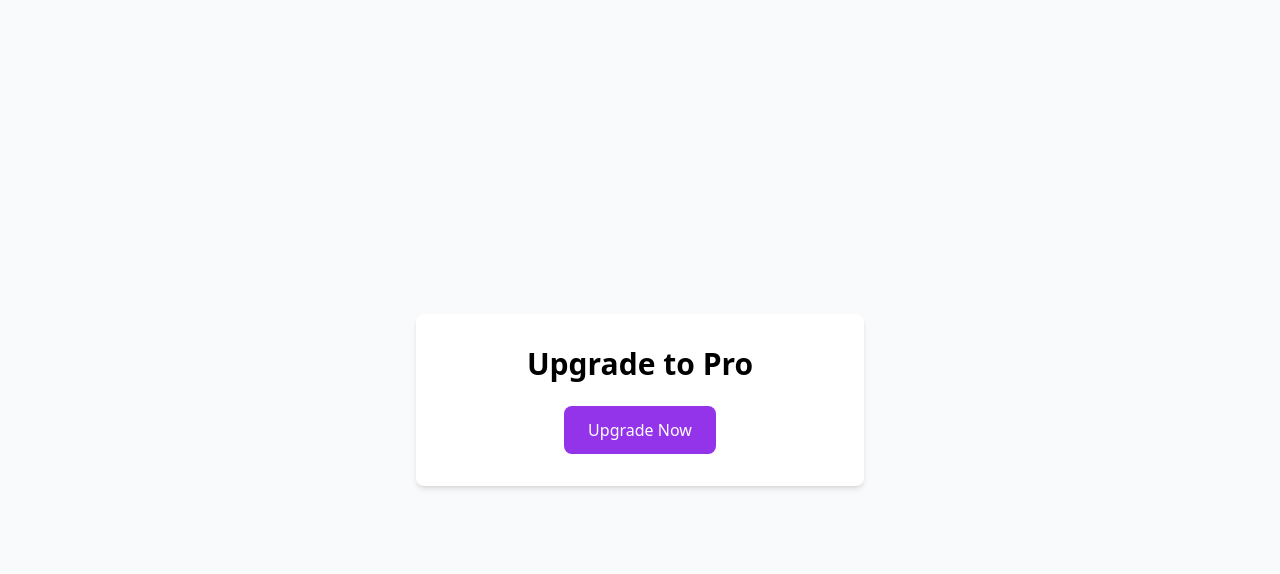
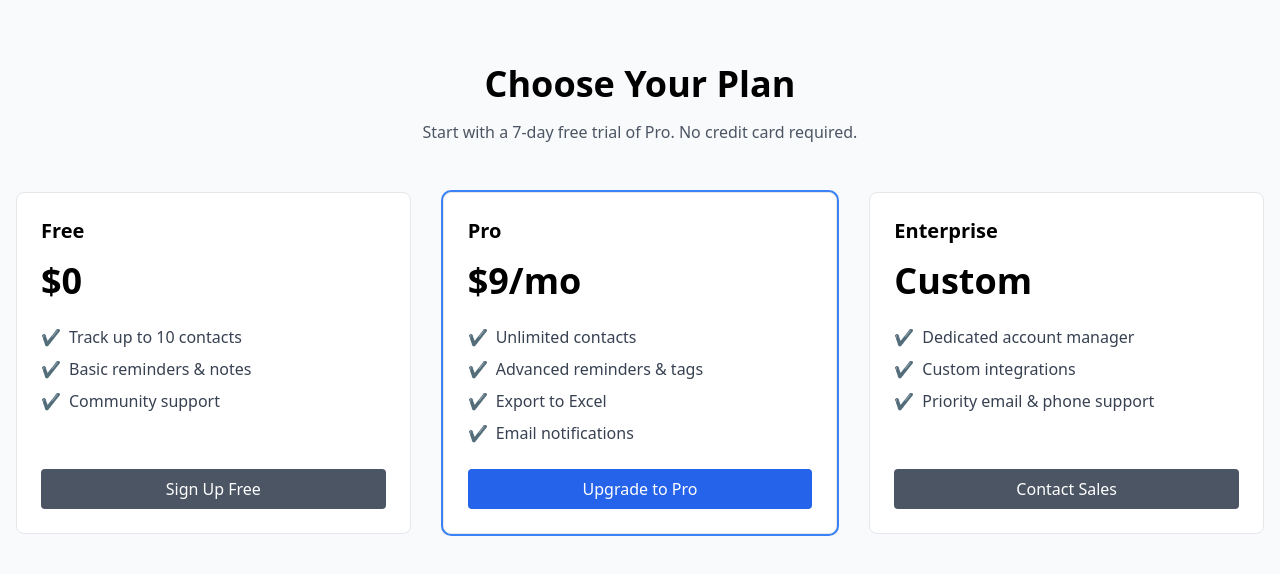
Before and after one commit to izzygoeswest/peernote, a React (Vite) app: page /pricing in a window 1280 px wide. Shown: the top 574 px of the page. Built offline with nearby package versions, Linux system fonts and the light colour scheme; no server answers.

Commit message:
Update Pricing.jsx

```diff
--- a/src/pages/Pricing.jsx
+++ b/src/pages/Pricing.jsx
@@ -1,63 +1,92 @@
+// src/pages/Pricing.jsx
 import React from 'react';
-import { useAuth } from '../auth';
+import { useNavigate } from 'react-router-dom';
 
-const Pricing = () => {
-  const { session } = useAuth();
+const tiers = [
+  {
+    name: 'Free',
+    price: '$0',
+    features: [
+      'Track up to 10 contacts',
+      'Basic reminders & notes',
+      'Community support',
+    ],
+    cta: 'Sign Up Free',
+    link: '/signup',
+    featured: false,
+  },
+  {
+    name: 'Pro',
+    price: '$9/mo',
+    features: [
+      'Unlimited contacts',
+      'Advanced reminders & tags',
+      'Export to Excel',
+      'Email notifications',
+    ],
+    cta: 'Upgrade to Pro',
+    link: '/pricing', // Will trigger your Stripe flow
+    featured: true,
+  },
+  {
+    name: 'Enterprise',
+    price: 'Custom',
+    features: [
+      'Dedicated account manager',
+      'Custom integrations',
+      'Priority email & phone support',
+    ],
+    cta: 'Contact Sales',
+    link: '/contact',
+    featured: false,
+  },
+];
 
-  const handleCheckout = async () => {
-    // 1) Must be logged in
-    if (!session?.user?.id) {
-      alert("Please log in to upgrade.");
-      return;
-    }
-
-    let stripe;
-    try {
-      // 2) Dynamically import Stripe on demand
-      const { loadStripe } = await import('@stripe/stripe-js');
-      stripe = await loadStripe(import.meta.env.VITE_STRIPE_PUBLIC_KEY);
-    } catch (err) {
-      console.error('Stripe.js load failed:', err);
-      alert('Upgrade feature is temporarily unavailable.');
-      return;
-    }
-
-    try {
-      // 3) Create a Checkout Session on your Netlify function
-      const resp = await fetch('/.netlify/functions/create-checkout-session', {
-        method: 'POST',
-        headers: { 'Content-Type': 'application/json' },
-        body: JSON.stringify({ user_id: session.user.id }),
-      });
-      const data = await resp.json();
-
-      if (!data.sessionId) {
-        console.error('Checkout session error:', data);
-        alert('Could not start checkout.');
-        return;
-      }
-
-      // 4) Redirect to Stripe Checkout
-      await stripe.redirectToCheckout({ sessionId: data.sessionId });
-    } catch (err) {
-      console.error('Checkout error:', err);
-      alert('Could not start checkout.');
-    }
-  };
+export default function Pricing() {
+  const nav = useNavigate();
 
   return (
-    <div className="min-h-screen flex items-center justify-center bg-gray-50 px-4">
-      <div className="bg-white p-8 rounded-lg shadow-md w-full max-w-md text-center">
-        <h1 className="text-3xl font-bold mb-6">Upgrade to Pro</h1>
-        <button
-          onClick={handleCheckout}
-          className="bg-purple-600 text-white px-6 py-3 rounded-lg hover:bg-purple-700 transition"
-        >
-          Upgrade Now
-        </button>
+    <div className="min-h-screen bg-gray-50 py-16 px-4">
+      <div className="max-w-7xl mx-auto text-center mb-12">
+        <h1 className="text-4xl font-bold">Choose Your Plan</h1>
+        <p className="mt-4 text-gray-600">
+          Start with a 7-day free trial of Pro. No credit card required.
+        </p>
+      </div>
+
+      <div className="grid gap-8 lg:grid-cols-3">
+        {tiers.map((tier) => (
+          <div
+            key={tier.name}
+            className={`border rounded-lg p-6 flex flex-col ${
+              tier.featured ? 'ring-2 ring-blue-500 bg-white' : 'bg-white'
+            }`}
+          >
+            <h2 className="text-xl font-semibold mb-4">{tier.name}</h2>
+            <p className="text-4xl font-bold mb-6">{tier.price}</p>
+
+            <ul className="space-y-2 flex-1 mb-6 text-gray-700">
+              {tier.features.map((feat) => (
+                <li key={feat} className="flex items-center">
+                  <span className="mr-2 text-blue-500">✔️</span>
+                  {feat}
+                </li>
+              ))}
+            </ul>
+
+            <button
+              onClick={() => nav(tier.link)}
+              className={`mt-auto py-2 rounded text-white font-medium ${
+                tier.featured
+                  ? 'bg-blue-600 hover:bg-blue-700'
+                  : 'bg-gray-600 hover:bg-gray-700'
+              }`}
+            >
+              {tier.cta}
+            </button>
+          </div>
+        ))}
       </div>
     </div>
   );
-};
-
-export default Pricing;
+}
```
